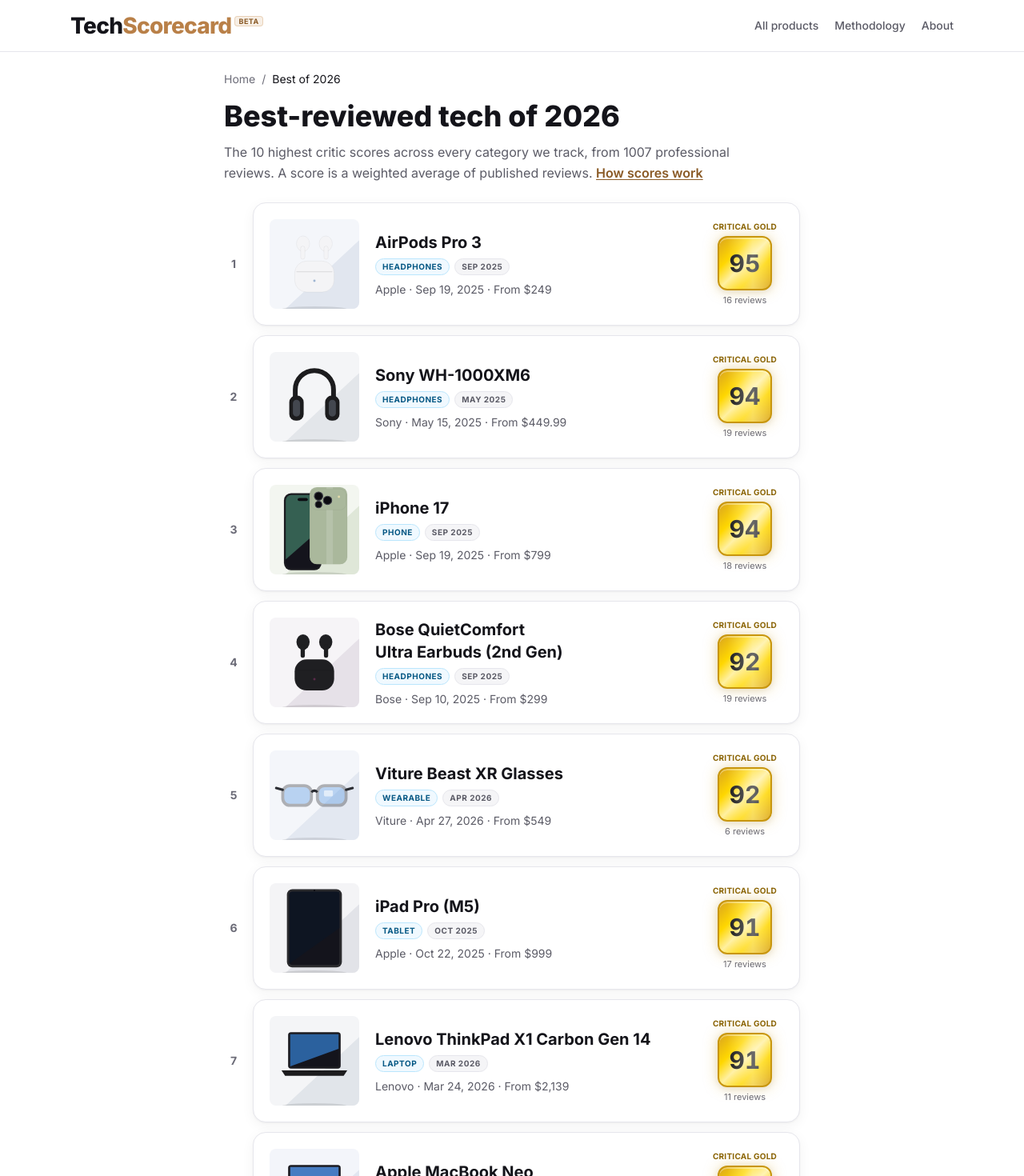
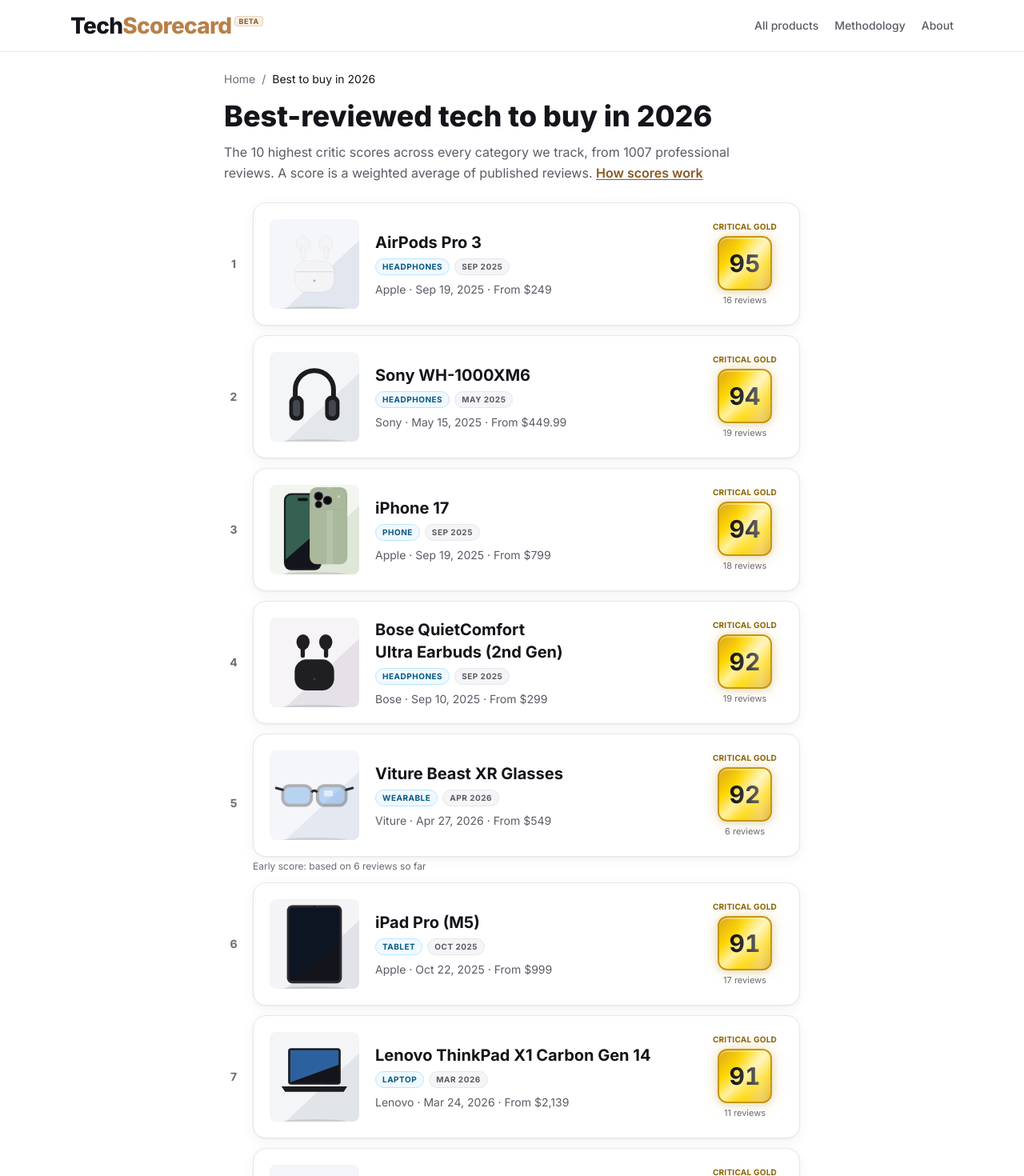
Before and after one commit to thomaspryor/tech-scorecard, a Next.js app: page /best in a window 1280 px wide. Shown: the top 1470 px of the page at 80% size. Built offline with nearby package versions, Linux system fonts and the light colour scheme.

Commit message:
SEO: truthful 'to buy in 2026' wording, early-score note in ranked lists, robots uses SITE_URL
Co-Authored-By: Claude Sonnet 5.5 <noreply@anthropic.com>
Claude-Session: https://claude.ai/code/session_01VoyjUCxSx855reBzHiR15e

```diff
--- a/src/app/best/page.tsx
+++ b/src/app/best/page.tsx
@@ -6,6 +6,7 @@ import { ProductListCard } from '@/components/product-cards';
 import { JsonLd } from '@/components/JsonLd';
 import { breadcrumbLd, clip, itemListLd } from '@/lib/seo';
 import { BEST_YEAR } from '@/config/seo';
+import { EARLY_SCORE_BELOW } from '@/config/scoring';
 
 const TOP_N = 10;
 
@@ -13,10 +14,10 @@ const rated = getScoredProducts;
 
 export function generateMetadata(): Metadata {
   const top = rated()[0];
-  if (!top) return { title: `Best-reviewed tech of ${BEST_YEAR}`, alternates: { canonical: '/best/' } };
-  const title = `Best-reviewed tech of ${BEST_YEAR}: top gadgets by critic score`;
+  if (!top) return { title: `Best-reviewed tech to buy in ${BEST_YEAR}`, alternates: { canonical: '/best/' } };
+  const title = `Best-reviewed tech to buy in ${BEST_YEAR}: top gadgets by critic score`;
   const description = clip(
-    `The ${TOP_N} best-reviewed gadgets of ${BEST_YEAR}, ranked by critic score across ${rated().reduce((n, p) => n + p.reviewCount, 0)} professional reviews. Top rated: ${top.name} at ${Math.round(top.criticScore)}/100.`,
+    `The ${TOP_N} best-reviewed gadgets to buy in ${BEST_YEAR}, ranked by critic score across ${rated().reduce((n, p) => n + p.reviewCount, 0)} professional reviews. Top rated: ${top.name} at ${Math.round(top.criticScore)}/100.`,
     158,
   );
   return {
@@ -48,7 +49,7 @@ export default function BestPage() {
             { name: `Best of ${BEST_YEAR}`, path: '/best/' },
           ]),
           itemListLd(
-            `Best-reviewed tech of ${BEST_YEAR}`,
+            `Best-reviewed tech to buy in ${BEST_YEAR}`,
             top.map((p) => ({ name: p.name, path: `/product/${p.slug}/` })),
           ),
         ]}
@@ -58,9 +59,9 @@ export default function BestPage() {
           Home
         </Link>
         <span className="mx-2">/</span>
-        <span className="text-ink">Best of {BEST_YEAR}</span>
+        <span className="text-ink">Best to buy in {BEST_YEAR}</span>
       </nav>
-      <h1 className="text-3xl font-extrabold leading-tight sm:text-4xl">Best-reviewed tech of {BEST_YEAR}</h1>
+      <h1 className="text-3xl font-extrabold leading-tight sm:text-4xl">Best-reviewed tech to buy in {BEST_YEAR}</h1>
       <p className="mt-3 max-w-[65ch] leading-relaxed text-ink-muted">
         The {top.length} highest critic scores across every category we track, from{' '}
         {all.reduce((n, p) => n + p.reviewCount, 0)} professional reviews. A score is a weighted average of published
@@ -72,11 +73,12 @@ export default function BestPage() {
       <ol className="mt-6 space-y-3">
         {top.map((p, i) => (
           <li key={p.id} className="flex items-center gap-3">
-            <span className="w-6 shrink-0 text-center text-sm font-bold text-ink-faint" aria-label={`Rank ${i + 1}`}>
-              {i + 1}
-            </span>
+            <span className="w-6 shrink-0 text-center text-sm font-bold text-ink-faint">{i + 1}</span>
             <div className="min-w-0 flex-1">
               <ProductListCard product={p} heading="h2" />
+              {p.reviewCount < EARLY_SCORE_BELOW && (
+                <p className="mt-1 text-xs text-ink-faint">Early score: based on {p.reviewCount} reviews so far</p>
+              )}
             </div>
           </li>
         ))}
--- a/src/app/category/[name]/page.tsx
+++ b/src/app/category/[name]/page.tsx
@@ -8,6 +8,7 @@ import { ProductListCard } from '@/components/product-cards';
 import { JsonLd } from '@/components/JsonLd';
 import { breadcrumbLd, clip, itemListLd } from '@/lib/seo';
 import { BEST_YEAR } from '@/config/seo';
+import { EARLY_SCORE_BELOW } from '@/config/scoring';
 
 type Params = { name: string };
 
@@ -86,7 +87,7 @@ export default async function CategoryPage({ params }: { params: Promise<Params>
       </nav>
 
       <h1 className="text-3xl font-extrabold leading-tight sm:text-4xl">
-        Best {plural} of {BEST_YEAR}, ranked by critic score
+        Best {plural} to buy in {BEST_YEAR}, ranked by critic score
       </h1>
       <p className="mt-3 max-w-[65ch] leading-relaxed text-ink-muted">
         Ranked by the weighted average of {reviews} professional reviews. The top rated is the {top.name} at{' '}
@@ -100,11 +101,12 @@ export default async function CategoryPage({ params }: { params: Promise<Params>
       <ol className="mt-6 space-y-3">
         {list.map((p, i) => (
           <li key={p.id} className="flex items-center gap-3">
-            <span className="w-6 shrink-0 text-center text-sm font-bold text-ink-faint" aria-label={`Rank ${i + 1}`}>
-              {i + 1}
-            </span>
+            <span className="w-6 shrink-0 text-center text-sm font-bold text-ink-faint">{i + 1}</span>
             <div className="min-w-0 flex-1">
               <ProductListCard product={p} heading="h2" />
+              {p.reviewCount < EARLY_SCORE_BELOW && (
+                <p className="mt-1 text-xs text-ink-faint">Early score: based on {p.reviewCount} reviews so far</p>
+              )}
             </div>
           </li>
         ))}
--- a/src/app/robots.ts
+++ b/src/app/robots.ts
@@ -1,7 +1,8 @@
 import type { MetadataRoute } from 'next';
+import { SITE_URL } from '@/config/seo';
 
 export const dynamic = 'force-static';
 
 export default function robots(): MetadataRoute.Robots {
-  return { rules: { userAgent: '*', allow: '/' }, sitemap: 'https://www.thetechscorecard.com/sitemap.xml' };
+  return { rules: { userAgent: '*', allow: '/' }, sitemap: `${SITE_URL}/sitemap.xml` };
 }
```
